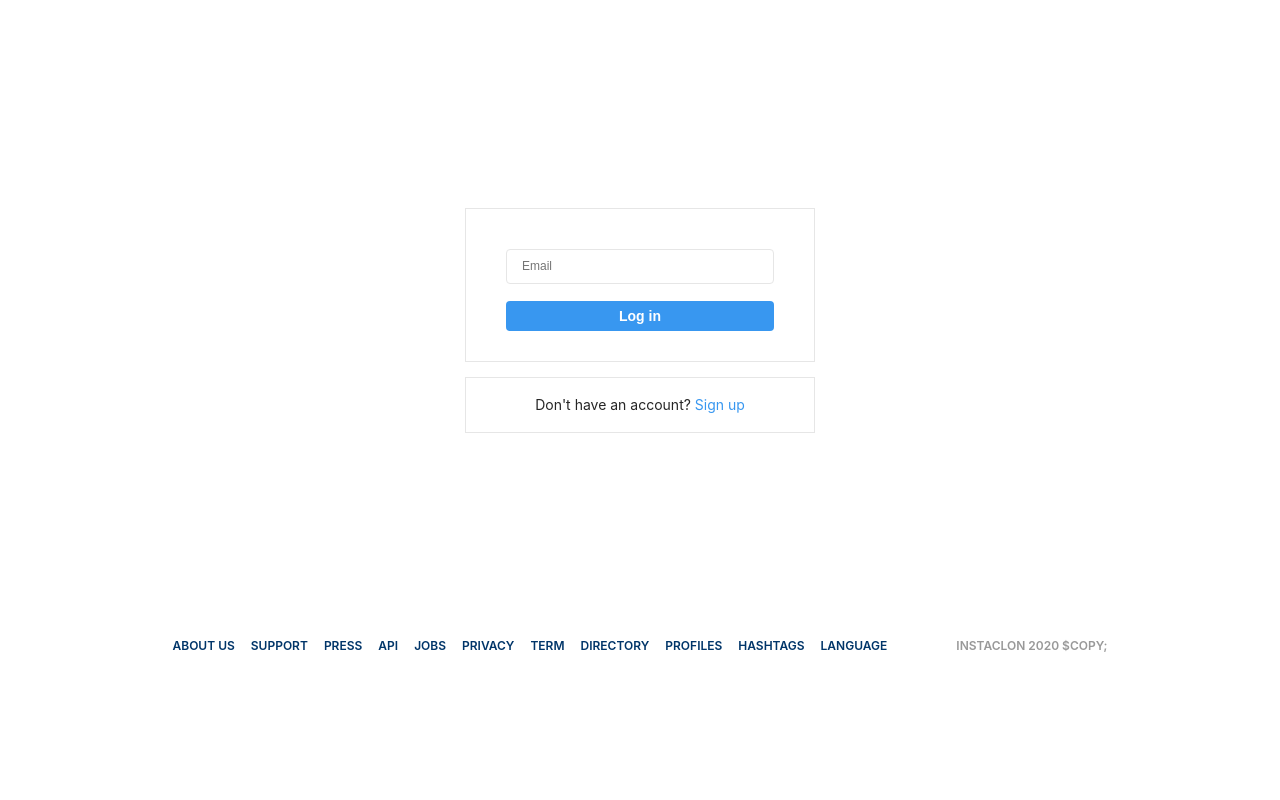
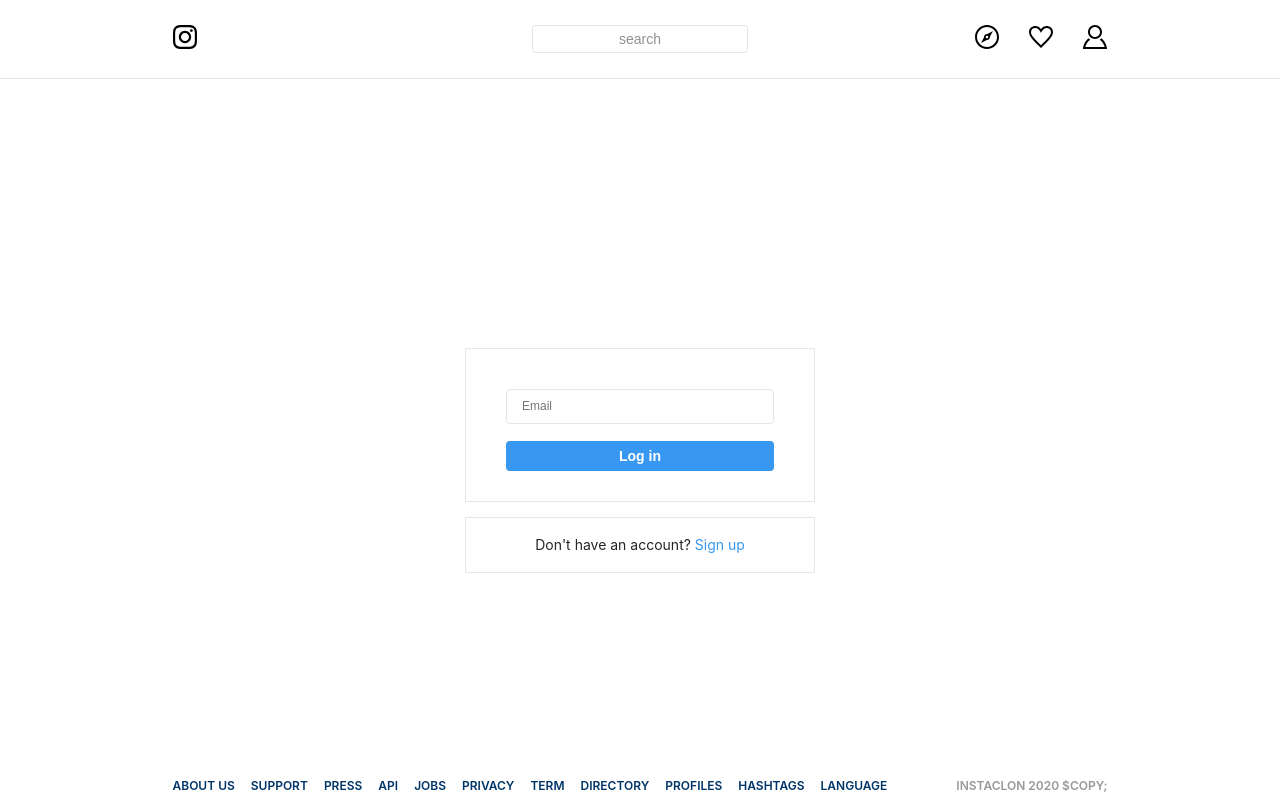
Before and after one commit to jun-ho-Kim/prisma-frontend, a React (Create React App) app in the folder Documents/prismagram-frontend/: page /#/ in a window 1280 px wide. Built offline with nearby package versions, Linux system fonts and the light colour scheme.

Commit message:
Header UI

```diff
--- a/Documents/prismagram-frontend/src/Components/App.js
+++ b/Documents/prismagram-frontend/src/Components/App.js
@@ -2,12 +2,14 @@
 import {gql} from "apollo-boost";
 import GlobalStyles from "../Styles/GlobalStyles";
 import styled, {ThemeProvider} from "styled-components"
+import {HashRouter as Router} from "react-router-dom"
 import {useQuery} from "@apollo/react-hooks";
 import { ToastContainer, toast} from "react-toastify";
 import "react-toastify/dist/ReactToastify.css";
 import Theme from "../Styles/Theme";
-import Router from "./Router";
+import Routes from "./Router";
 import Footer from "./Footer";
+import Header from './Header';
 
 const QUERY = gql`
   {
@@ -17,8 +19,8 @@
 
 const Wrapper = styled.div`
   margin: 0 auto;
-  max-width: 935px;
-
+  max-width: ${props => props.theme.maxWidth};
+  width: 100%;
 `;
 
 export default () => {
@@ -28,12 +30,19 @@
 
   return (
   <ThemeProvider theme={Theme}>
-    <Wrapper>
+    <>
       <GlobalStyles />
-      <Router isLoggedIn={isLoggedIn} />
-      <Footer />
+      <Router>
+        <>
+        <Header />
+        <Wrapper>
+          <Routes isLoggedIn={isLoggedIn} />
+          <Footer />
+        </Wrapper>
+        </>
+      </Router>
+      </>
       <ToastContainer position={toast.POSITION.BOTTOM_LEFT} />
-    </Wrapper>
   </ThemeProvider>
   );
 };
--- /dev/null
+++ b/Documents/prismagram-frontend/src/Components/Header.js
@@ -0,0 +1,104 @@
+import React from "react";
+import styled from "styled-components";
+import { Link } from "react-router-dom";
+import Input from "./Input";
+import useInput from "../Hooks/useInput";
+import { Compass, HeartEmpty, User } from "./Icons";
+
+
+const Header = styled.header`
+    width: 100%;
+    border: 0;
+    position: fixed;
+    top: 0;
+    left: 0;
+    background-color: white;
+    border-bottom: ${props => props.theme.boxBorder};
+    border-radius: 0px;
+    display: flex;
+    justify-content: center;
+    align-items: center;
+    padding: 25px 0px;
+`;
+
+const HeaderWrapper = styled.div`
+    width: 100%;
+    max-width: ${props => props.theme.maxWidth};
+    display: flex;
+    justify-content: center;
+`;
+
+const HeaderColumn = styled.div`
+    width: 33%;
+    text-align: center;
+    &:first-child {
+    margin-right: auto;
+    text-align: left;
+  }
+  &:last-child {
+    margin-left: auto;
+    text-align: right;
+  }
+`;
+
+const SearchInput = styled(Input)`
+    background-color: ${props => props.theme.bgColor};
+    padding: 5px;
+    font-size: 14px;
+    border-radius: 3px;
+    height: auto;
+    text-align: center;
+    width: 70%;
+    &::placeholder {
+        opacity: 0.8;
+        font-weight: 200;
+  }
+
+`;
+
+const HeaderLink = styled(Link)`
+    &:not(:last-child) {
+        margin-right: 30px;
+    }
+
+`;
+
+export default () => {
+    const search = useInput("");
+    return (
+        <Header>
+            <HeaderWrapper>
+                <HeaderColumn>
+                    <Link to="/">
+                    <svg
+                        xmlns="http://www.w3.org/2000/svg"
+                        width="24"
+                        height="24"
+                        viewBox="0 0 24 24"
+                    >
+                        <path d="M12 2.163c3.204 0 3.584.012 4.85.07 3.252.148 4.771 1.691 4.919 4.919.058 1.265.069 1.645.069 4.849 0 3.205-.012 3.584-.069 4.849-.149 3.225-1.664 4.771-4.919 4.919-1.266.058-1.644.07-4.85.07-3.204 0-3.584-.012-4.849-.07-3.26-.149-4.771-1.699-4.919-4.92-.058-1.265-.07-1.644-.07-4.849 0-3.204.013-3.583.07-4.849.149-3.227 1.664-4.771 4.919-4.919 1.266-.057 1.645-.069 4.849-.069zm0-2.163c-3.259 0-3.667.014-4.947.072-4.358.2-6.78 2.618-6.98 6.98-.059 1.281-.073 1.689-.073 4.948 0 3.259.014 3.668.072 4.948.2 4.358 2.618 6.78 6.98 6.98 1.281.058 1.689.072 4.948.072 3.259 0 3.668-.014 4.948-.072 4.354-.2 6.782-2.618 6.979-6.98.059-1.28.073-1.689.073-4.948 0-3.259-.014-3.667-.072-4.947-.196-4.354-2.617-6.78-6.979-6.98-1.281-.059-1.69-.073-4.949-.073zm0 5.838c-3.403 0-6.162 2.759-6.162 6.162s2.759 6.163 6.162 6.163 6.162-2.759 6.162-6.163c0-3.403-2.759-6.162-6.162-6.162zm0 10.162c-2.209 0-4-1.79-4-4 0-2.209 1.791-4 4-4s4 1.791 4 4c0 2.21-1.791 4-4 4zm6.406-11.845c-.796 0-1.441.645-1.441 1.44s.645 1.44 1.441 1.44c.795 0 1.439-.645 1.439-1.44s-.644-1.44-1.439-1.44z" />
+                    </svg>
+                    </Link>
+                </HeaderColumn>
+                <HeaderColumn>
+                    <Link to="/">
+                    <form>
+                        <SearchInput placeholder="search" {...search} />
+                    </form>
+                    </Link>
+                </HeaderColumn>
+                <HeaderColumn>
+                    <HeaderLink to="/explore">
+                        <Compass />
+                    </HeaderLink>
+                    <HeaderLink to="/notifications">
+                        <HeartEmpty />
+                    </HeaderLink>
+                    <HeaderLink to="/username">
+                        <User />
+                    </HeaderLink>
+                </HeaderColumn>
+            </HeaderWrapper>
+        </Header>
+    )
+}
--- /dev/null
+++ b/Documents/prismagram-frontend/src/Components/Icons.js
@@ -0,0 +1,57 @@
+import React from "react";
+
+export const Compass = () => (
+    <svg
+        xmlns="http://www.w3.org/2000/svg"
+        width="24"
+        height="24"
+        viewBox="0 0 24 24"
+    >
+        <path d="M12 2c5.514 0 10 4.486 10 10s-4.486 10-10 10-10-4.486-10-10 4.486-10 10-10zm0-2c-6.627 0-12 5.373-12 12s5.373 12 12 12 12-5.373 12-12-5.373-12-12-12zm6 5.999l-5.621 2.986c-.899-.104-1.806.191-2.474.859-.662.663-.95 1.561-.862 2.428l-3.043 5.728 5.724-3.042c.884.089 1.772-.205 2.432-.865.634-.634.969-1.524.859-2.473l2.985-5.621zm-5.97 7.22c-.689 0-1.25-.559-1.25-1.249-.001-.691.559-1.251 1.25-1.25.69 0 1.25.56 1.25 1.25-.001.689-.56 1.249-1.25 1.249z" />
+  </svg>
+);
+
+export const HeartEmpty = () => (
+    <svg
+        xmlns="http://www.w3.org/2000/svg"
+        width="24"
+        height="24"
+        viewBox="0 0 24 24"
+    >
+        <path d="M6.28 3c3.236.001 4.973 3.491 5.72 5.031.75-1.547 2.469-5.021 5.726-5.021 2.058 0 4.274 1.309 4.274 4.182 0 3.442-4.744 7.851-10 13-5.258-5.151-10-9.559-10-13 0-2.676 1.965-4.193 4.28-4.192zm.001-2c-3.183 0-6.281 2.187-6.281 6.192 0 4.661 5.57 9.427 12 15.808 6.43-6.381 12-11.147 12-15.808 0-4.011-3.097-6.182-6.274-6.182-2.204 0-4.446 1.042-5.726 3.238-1.285-2.206-3.522-3.248-5.719-3.248z" />
+  </svg>
+);
+
+export const HeartFull = () => (
+    <svg
+        xmlns="http://www.w3.org/2000/svg"
+        width="24"
+        height="24"
+        viewBox="0 0 24 24"
+    >
+        <path d="M12 4.248c-3.148-5.402-12-3.825-12 2.944 0 4.661 5.571 9.427 12 15.808 6.43-6.381 12-11.147 12-15.808 0-6.792-8.875-8.306-12-2.944z" />
+    </svg>
+);
+
+export const User = () => (
+    <svg
+        xmlns="http://www.w3.org/2000/svg"
+        width="24"
+        height="24"
+        viewBox="0 0 24 24"
+    >
+        <path d="M12 2c2.757 0 5 2.243 5 5.001 0 2.756-2.243 5-5 5s-5-2.244-5-5c0-2.758 2.243-5.001 5-5.001zm0-2c-3.866 0-7 3.134-7 7.001 0 3.865 3.134 7 7 7s7-3.135 7-7c0-3.867-3.134-7.001-7-7.001zm6.369 13.353c-.497.498-1.057.931-1.658 1.302 2.872 1.874 4.378 5.083 4.972 7.346h-19.387c.572-2.29 2.058-5.503 4.973-7.358-.603-.374-1.162-.811-1.658-1.312-4.258 3.072-5.611 8.506-5.611 10.669h24c0-2.142-1.44-7.557-5.631-10.647z" />
+    </svg>
+  );
+
+
+export const Comment = () => (
+    <svg
+        xmlns="http://www.w3.org/2000/svg"
+        width="24"
+        height="24"
+        viewBox="0 0 24 24"
+    >
+        <path d="M12 3c5.514 0 10 3.476 10 7.747 0 4.272-4.48 7.748-9.986 7.748-.62 0-1.092-.046-1.759-.097-1 .776-1.774 1.403-3.485 1.962.26-1.383-.113-2.259-.514-3.259-2.383-1.505-4.256-3.411-4.256-6.354 0-4.271 4.486-7.747 10-7.747zm0-2c-6.627 0-12 4.363-12 9.747 0 3.13 1.816 5.916 4.641 7.699.867 2.167-1.084 4.008-3.143 4.502 3.085.266 6.776-.481 9.374-2.497 7.08.54 13.128-3.988 13.128-9.704 0-5.384-5.373-9.747-12-9.747z" />
+    </svg>
+  );
--- a/Documents/prismagram-frontend/src/Components/Input.js
+++ b/Documents/prismagram-frontend/src/Components/Input.js
@@ -17,9 +17,11 @@
     required = true,
     value,
     onChange,
-    type = "text"
+    type = "text",
+    className
 }) =>
     <Container
+        className={className}
         placeholder={placeholder}
         required={required}
         value={value}
--- a/Documents/prismagram-frontend/src/Components/Router.js
+++ b/Documents/prismagram-frontend/src/Components/Router.js
@@ -1,6 +1,6 @@
 import React from "react";
 import PropTypes from "prop-types";
-import {HashRouter as Router, Route, Switch} from "react-router-dom";
+import {Route, Switch} from "react-router-dom";
 import Auth from "../Routes/Auth";
 import Feed from "../Routes/Feed";
 
@@ -16,9 +16,7 @@
 );
 
 const AppRouter = ({isLoggedIn}) => (
-    <Router>
         <Switch>{isLoggedIn ? <LoggedInRoutes /> : <LoggedOutRoutes />}</Switch>
-    </Router>
 );
 
 AppRouter.propTypes = {
--- a/Documents/prismagram-frontend/src/Styles/GlobalStyles.js
+++ b/Documents/prismagram-frontend/src/Styles/GlobalStyles.js
@@ -12,6 +12,7 @@
         color: ${props => props.theme.blackColor};
         font-size:14px;
         font-family:-apple-system, BlinkMacSystemFont, 'Segoe UI', Roboto, Oxygen, Ubuntu, Cantarell, 'Open Sans', 'Helvetica Neue', sans-serif;
+        padding-top: 140px;
     }
     a {
         color: ${props => props.theme.blueColor};
--- a/Documents/prismagram-frontend/src/Styles/Theme.js
+++ b/Documents/prismagram-frontend/src/Styles/Theme.js
@@ -2,6 +2,7 @@
 const BORDER_RADIUS = "4px";
 
 export default {
+    maxWidth: "935px",
     bgColor: "##FAFAFA",
     blackColor: "#262626",
     darkGreyColor: "#999",
```
